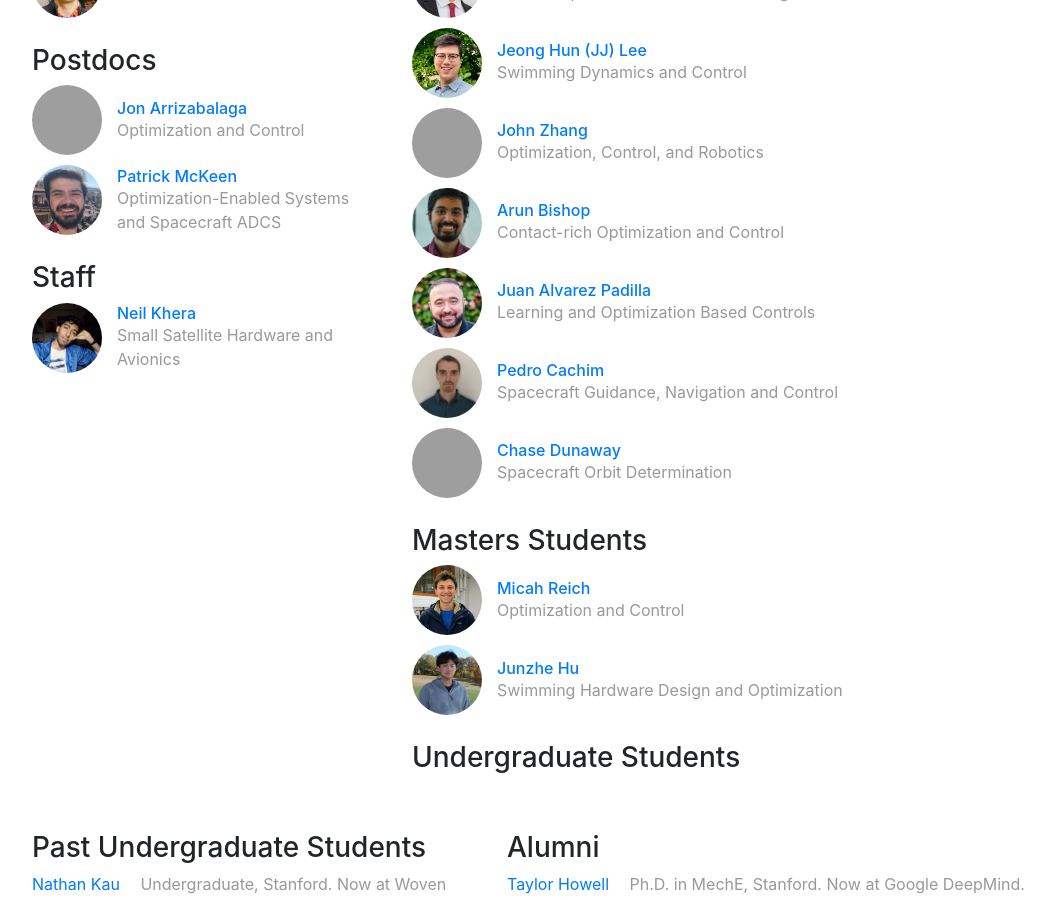
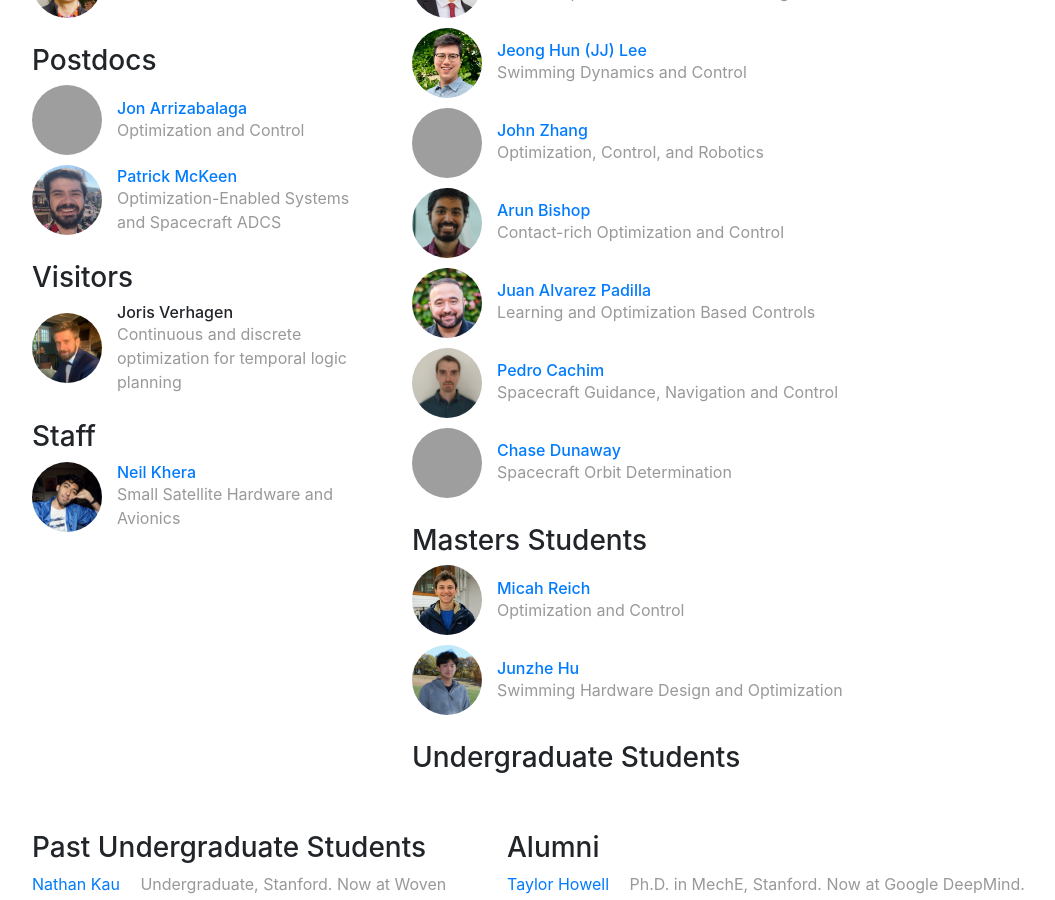
Before and after one commit to RoboticExplorationLab/roboticexplorationlab.github.io, a Jekyll site: the page built from people.html, in a window 1280 px wide and 900 px high, scrolled down 352 px, cut to the strip 0-900 px from the top of the window. Shown: the whole strip, without its empty margins (53-1108 px from the left). Built offline with Jekyll 4.4.1, drawn with Linux system fonts in a browser that asks for light colours; a script that is not in the unit is left out; grey boxes are pictures that could not be loaded.

Commit message:
add joris

```diff
--- a/_config.yml
+++ b/_config.yml
@@ -16,10 +16,12 @@ permalink: /blog/:year/:month/:day/:title.html
 roles:
   - key: faculty
     name: Faculty
+  - key: postdoc
+    name: Postdocs
+  - key: visitor
+    name: Visitors
   - key: staff
     name: Staff
-  - key: postdoc
-    name: Postdocs
   - key: phd
     name: PhD Students
   - key: masters
--- a/_data/people.yml
+++ b/_data/people.yml
@@ -376,6 +376,14 @@ patrick_mckeen:
     image: /img/people/patrick.jpg
     bio: Optimization-Enabled Systems and Spacecraft ADCS
 
+joris:
+    display_name: "Joris Verhagen"
+    webpage:
+    github:
+    role: visitor
+    image: /img/people/joris.jpeg
+    bio: Continuous and discrete optimization for temporal logic planning
+
 elakhya:
     display_name: "Elakhya Nedumaran"
     webpage: "https://www.linkedin.com/in/elakhya-nedumaran/ "
--- a/people.html
+++ b/people.html
@@ -3,7 +3,7 @@ layout: default
 title: People
 
 picture-role-groups:
-- {roles: [faculty, postdoc, staff], width: 4}
+- {roles: [faculty, postdoc, visitor, staff], width: 4}
 - {roles: [phd, masters, ugrad], width: 8}
 
 no-picture-role-groups:
```
Also changed, not shown: img/people/joris.jpeg (added).
